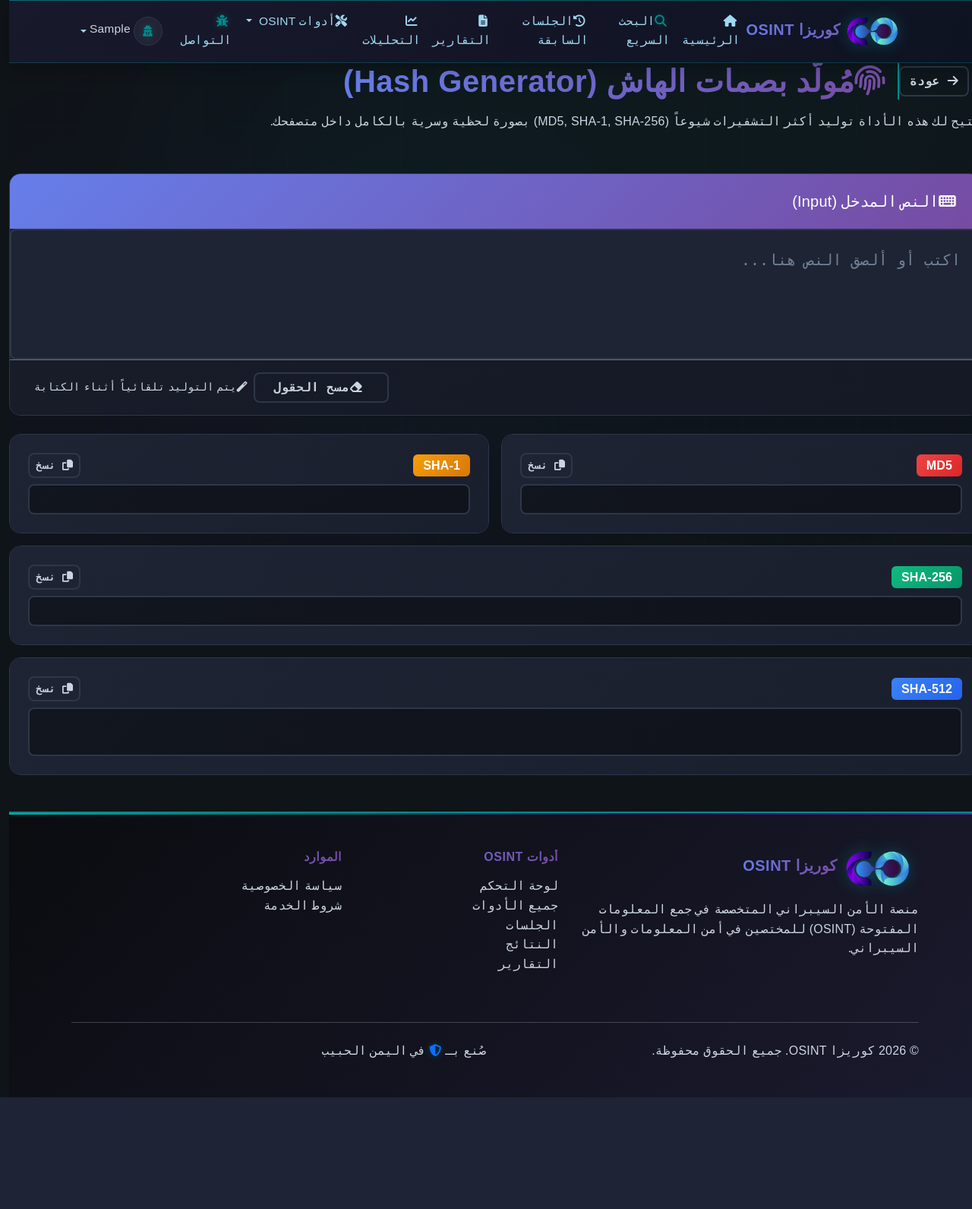
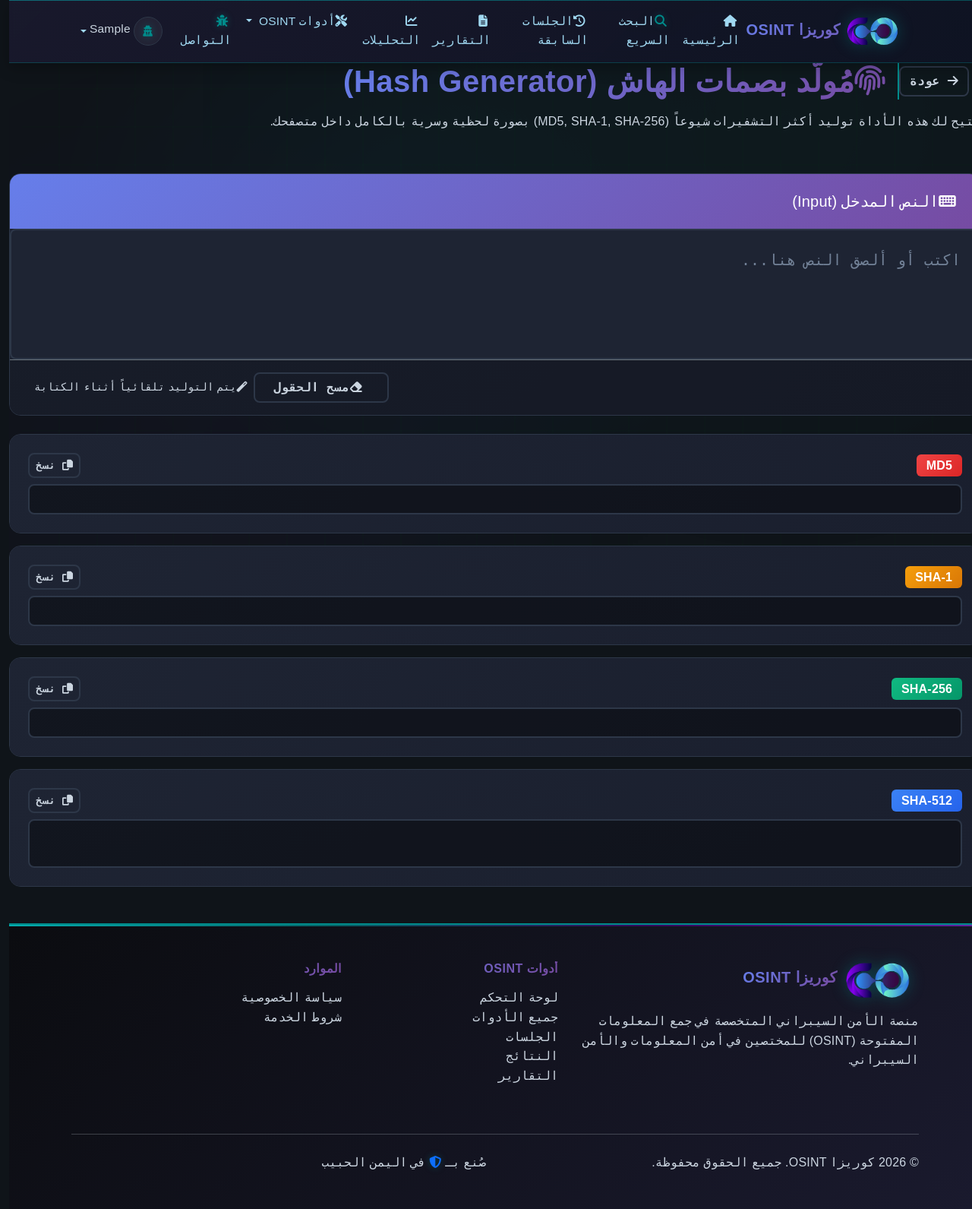
Before and after one commit to mohammedayedh/coriz, a Django app: page /osint/utilities/hash-generator/ in a window 1280 px wide. Shown: the whole page at 76% size. Before the commit the page ends 1444 px from the top, so only its background shows below. Run offline with Django 5.2, Linux system fonts and the light colour scheme; the visitor is signed in with stand-in values (Sample User, id 1); parts of the project's set-up code (start-up, migrations or seed data) failed here and were passed over; some libraries are stand-ins or nearby versions.

Commit message:
Fix Hash Generator: Resolve JS crash on typing and fix layout crowding

```diff
--- a/templates/osint_tools/utilities/hash_generator.html
+++ b/templates/osint_tools/utilities/hash_generator.html
@@ -31,7 +31,7 @@
                     <button class="btn btn-outline-secondary px-4" onclick="clearInput()">
                         <i class="fas fa-eraser me-2"></i>مسح الحقول
                     </button>
-                    <span class="text-secondary ms-3 small"><i class="fas fa-magic me-1"></i>يتم التوليد تلقائياً أثناء الكتابة</span>
+                    <span class="text-secondary ms-3 small"><i id="statusIcon" class="fas fa-magic me-1"></i>يتم التوليد تلقائياً أثناء الكتابة</span>
                 </div>
             </div>
         </div>
@@ -42,7 +42,7 @@
         <div class="row g-3">
 
             <!-- MD5 -->
-            <div class="col-md-6">
+            <div class="col-12">
                 <div class="content-card h-100">
                     <div class="card-body">
                         <div class="d-flex justify-content-between align-items-center mb-2">
@@ -55,7 +55,7 @@
             </div>
 
             <!-- SHA-1 -->
-            <div class="col-md-6">
+            <div class="col-12">
                 <div class="content-card h-100">
                     <div class="card-body">
                         <div class="d-flex justify-content-between align-items-center mb-2">
@@ -126,16 +126,15 @@
         const sha1Out = document.getElementById('sha1Output');
         const sha256Out = document.getElementById('sha256Output');
         const sha512Out = document.getElementById('sha512Output');
-        const genBtn = document.querySelector('button[onclick="generateHashes()"]');
+        const statusIcon = document.getElementById('statusIcon');
 
         if (!text) {
             [md5Out, sha1Out, sha256Out, sha512Out].forEach(el => el.value = '');
+            if (statusIcon) statusIcon.className = 'fas fa-magic me-1';
             return;
         }
 
-        const originalBtnHtml = genBtn.innerHTML;
-        genBtn.innerHTML = '<i class="fas fa-spinner fa-spin me-2"></i> جاري التحليل...';
-        genBtn.disabled = true;
+        if (statusIcon) statusIcon.className = 'fas fa-spinner fa-spin me-1 text-primary';
 
         try {
             // 1. استخدام التشفير المحلي للمتصفح (SHA-1, SHA-256, SHA-512)
@@ -169,8 +168,7 @@
         } catch (error) {
             console.error('Hash error:', error);
         } finally {
-            genBtn.innerHTML = originalBtnHtml;
-            genBtn.disabled = false;
+            if (statusIcon) statusIcon.className = 'fas fa-check text-success me-1';
         }
     }
 
```
